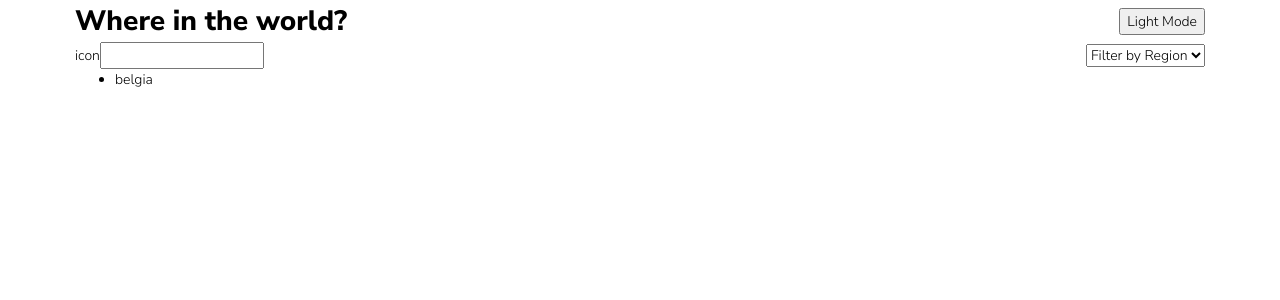
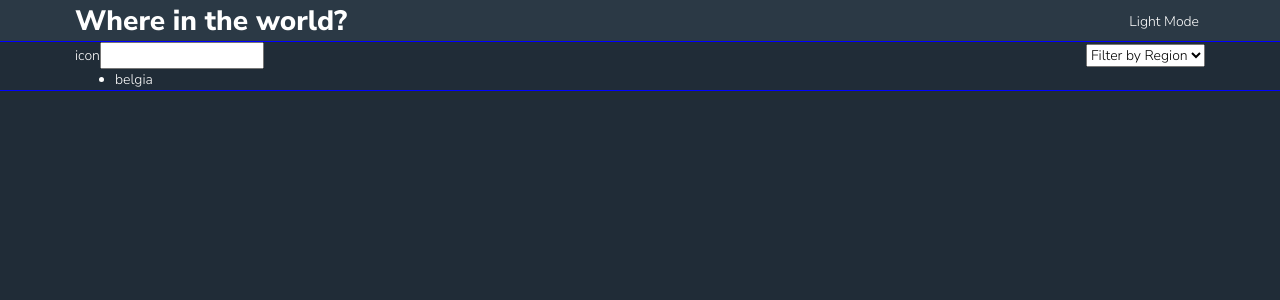
Before and after one commit to edo979/rest-countries-app, a React (Vite) app: page / in a window 1280 px wide. Shown: the top 300 px of the page. Built offline with nearby package versions, Linux system fonts and the light colour scheme.

Commit message:
set theme colors

```diff
--- a/src/sass/_vars.scss
+++ b/src/sass/_vars.scss
@@ -1,11 +1,11 @@
 @import url('https://fonts.googleapis.com/css2?family=Nunito+Sans:wght@300;600;800&display=swap');
 
 :root {
-  --clr-dark-200: 209, 23%, 22%,
-  --clr-dark-100: 207, 26%, 17%,
-  --clr-light-100: 200, 15%, 8%,
-  --clr-light-500: 0, 0%, 52%,
-  --clr-light-900: 0, 0%, 98%,
+  --clr-dark-200: 209, 23%, 22%;
+  --clr-dark-100: 207, 26%, 17%;
+  --clr-light-100: 200, 15%, 8%;
+  --clr-light-500: 0, 0%, 52%;
+  --clr-light-900: 0, 0%, 98%;
   --clr-white: 0, 0%, 100%;
 }
 // - Dark Blue (Dark Mode Elements): hsl(209, 23%, 22%)
--- /dev/null
+++ b/src/sass/components/_components.scss
@@ -0,0 +1,35 @@
+body {
+  --clr-bg: var(--clr-dark-100);
+  --clr-text: var(--clr-white);
+  --clr-primary-100: var(--clr-dark-200);
+  --clr-primary-200: var(--clr-dark-200);
+
+  &.light {
+    --clr-bg: var(--clr-light-900);
+    --clr-text: var(--clr-light-100);
+    --clr-primary-100: var(--clr-white);
+    --clr-primary-200: var(--clr-light-500);
+  }
+
+  background-color: hsl(var(--clr-bg));
+  color: hsl(var(--clr-text));
+}
+
+.header {
+  background-color: hsl(var(--clr-primary-100));
+}
+
+main {
+  outline: 1px solid blue;
+}
+
+.btn {
+  border: none;
+  color: hsl(var(--clr-text));
+
+  cursor: pointer;
+
+  &-theme {
+    background-color: hsl(var(--clr-primary-100));
+  }
+}
--- a/src/sass/style.scss
+++ b/src/sass/style.scss
@@ -2,4 +2,5 @@
 
 @use 'reset';
 @use 'layout';
+@use 'components/components';
 @use 'media-query';
```
